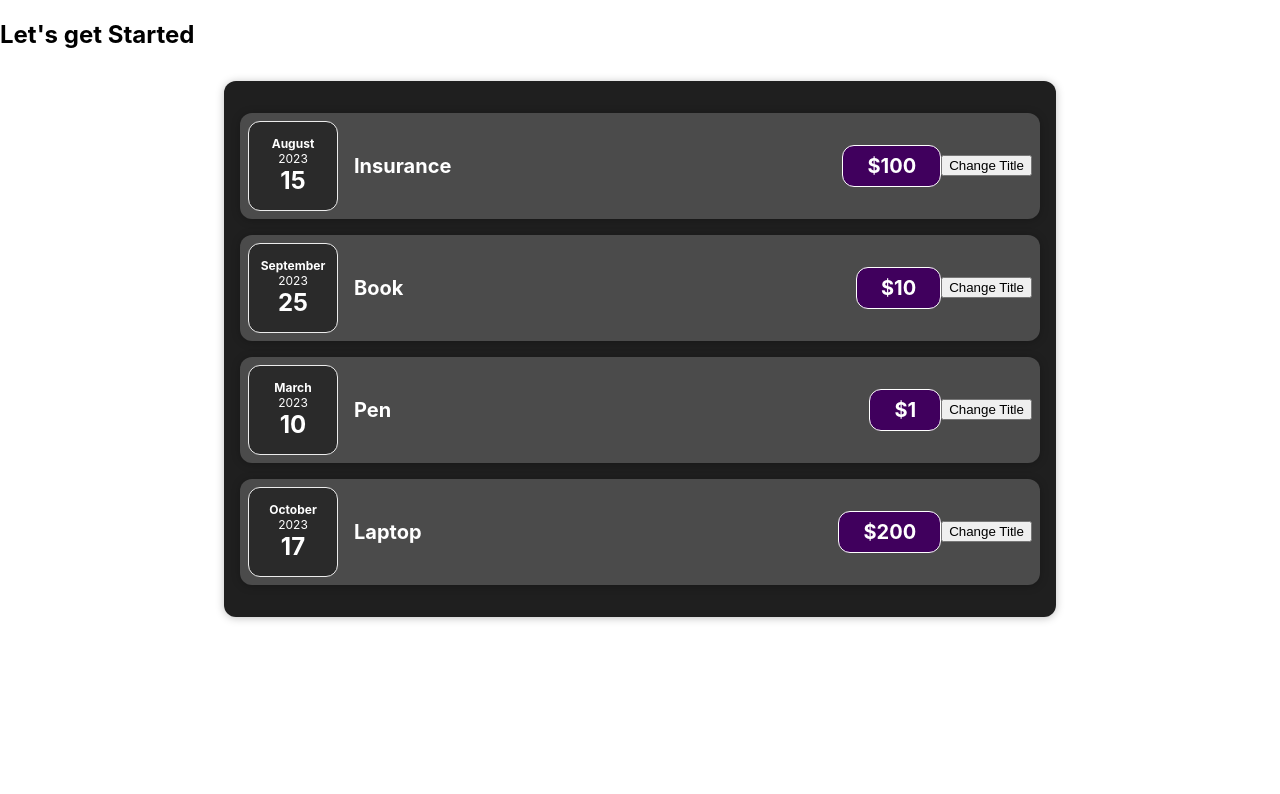
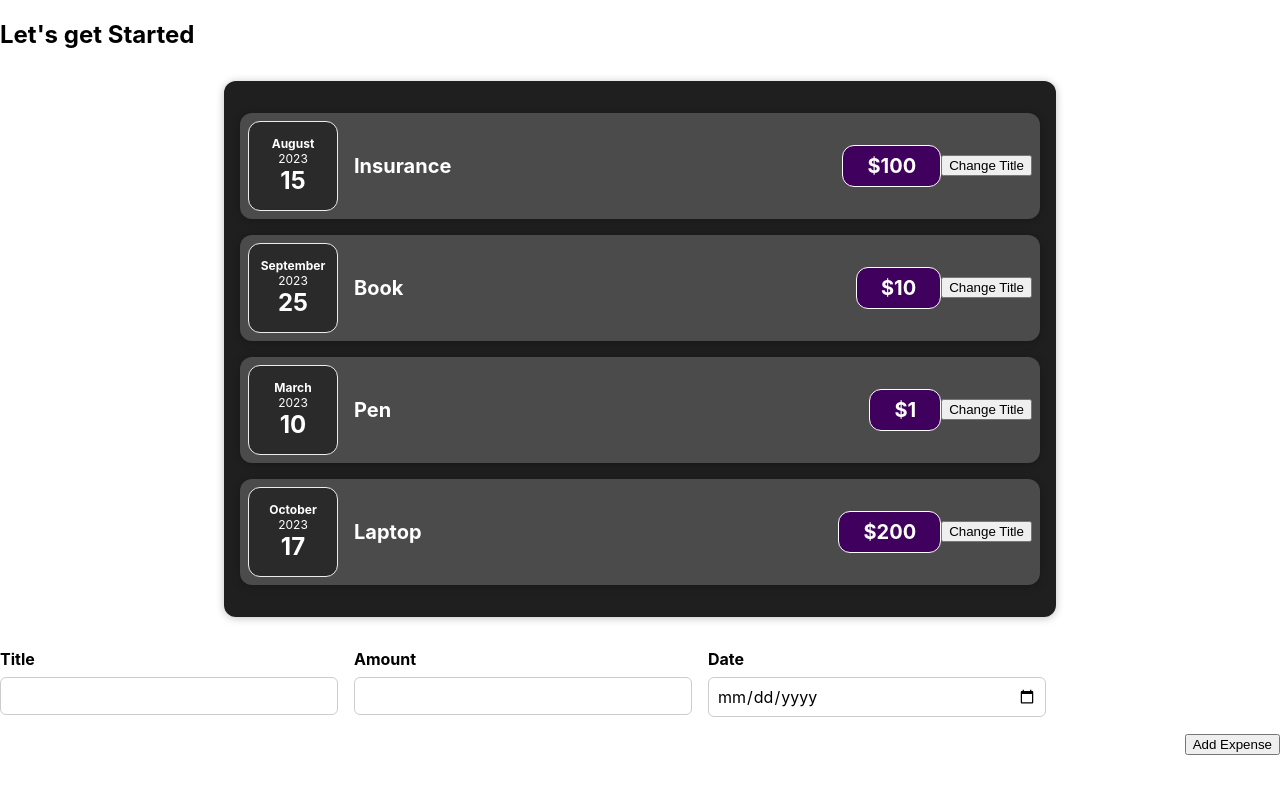
Before and after one commit to Raveesh-Gautam/ExpenseTrackerApp, a React (Create React App) app: page / in a window 1280 px wide. Shown: the top 794 px of the page. Built offline with nearby package versions, Linux system fonts and the light colour scheme.

Commit message:
expense Form Added

```diff
--- a/src/App.js
+++ b/src/App.js
@@ -1,4 +1,5 @@
 import Expenses from "./components/Expense/Expenses";
+import ExpenseForm from "./components/NewExpenses/ExpenseForm";
 
 function App() {
   const expenses = [
@@ -12,6 +13,7 @@
     <div>
       <h2>Let's get Started</h2>
       <Expenses expenses={expenses} />
+      <ExpenseForm></ExpenseForm>
     </div>
   );
 }
--- /dev/null
+++ b/src/components/NewExpenses/ExpenseForm.css
@@ -0,0 +1,26 @@
+.new-expense__controls {
+  display: flex;
+  flex-wrap: wrap;
+  gap: 1rem;
+  margin-bottom: 1rem;
+  text-align: left;
+}
+
+.new-expense__control label {
+  font-weight: bold;
+  margin-bottom: 0.5rem;
+  display: block;
+}
+
+.new-expense__control input {
+  font: inherit;
+  padding: 0.5rem;
+  border-radius: 6px;
+  border: 1px solid #ccc;
+  width: 20rem;
+  max-width: 100%;
+}
+
+.new-expense__actions {
+  text-align: right;
+}
--- /dev/null
+++ b/src/components/NewExpenses/ExpenseForm.js
@@ -0,0 +1,41 @@
+import { useState } from "react";
+import "./ExpenseForm.css";
+
+const ExpenseForm = () => {
+  const [enteredTitle, setEnteredTitle] = useState("");
+  const [enteredAmount, setEnteredAmount] = useState("");
+  const [enteredDate, setEnteredDate] = useState("");
+
+  const titleChangeHandler = (event) => {
+    setEnteredTitle(event.target.value);
+  };
+  const amountChangeHandler = (event) => {
+    setEnteredAmount(event.target.value);
+  };
+  const dateChangeHandler = (event) => {
+    setEnteredDate(event.target.value);
+  };
+  return (
+    <form>
+      <div className="new-expense__controls">
+        <div className="new-expense__control">
+          <label htmlFor="title">Title</label>
+          <input type="text" id="title" onChange={titleChangeHandler} />
+        </div>
+        <div className="new-expense__control">
+          <label htmlFor="amount">Amount</label>
+          <input type="number" id="amount" onChange={amountChangeHandler} />
+        </div>
+        <div className="new-expense__control">
+          <label htmlFor="date">Date</label>
+          <input type="date" id="date" min="2023-01-01" max="2024-12-31" onChange={dateChangeHandler} />
+        </div>
+      </div>
+      <div className="new-expense__actions">
+        <button type="submit">Add Expense</button>
+      </div>
+    </form>
+  );
+};
+
+export default ExpenseForm;
```
Also changed, not shown: src/components/NewExpenses/NewExpense.css (added, +38 -0 lines), src/components/NewExpenses/NewExpense.js (added, +13 -0 lines).
